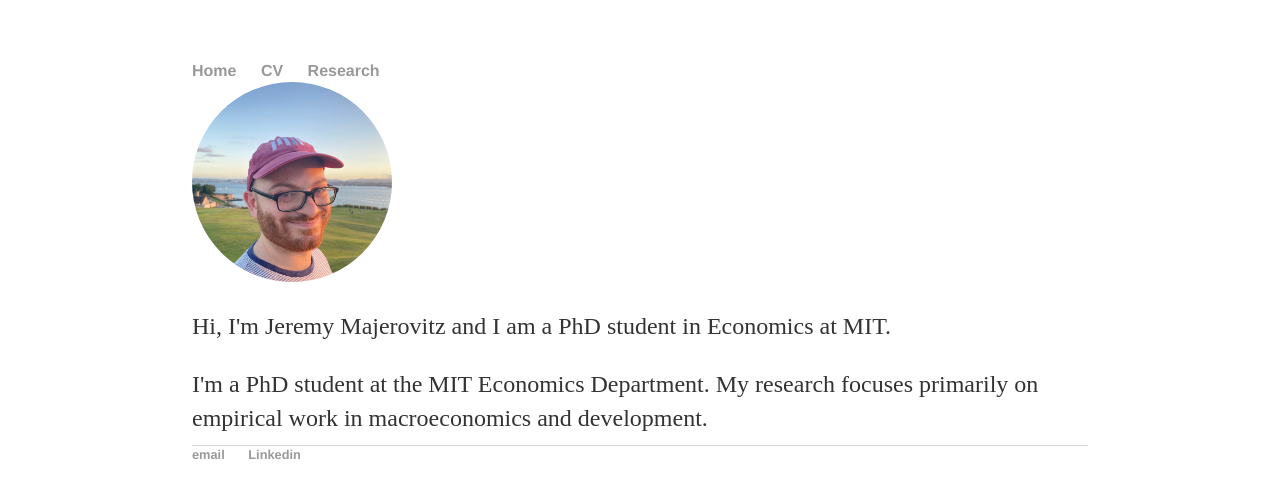
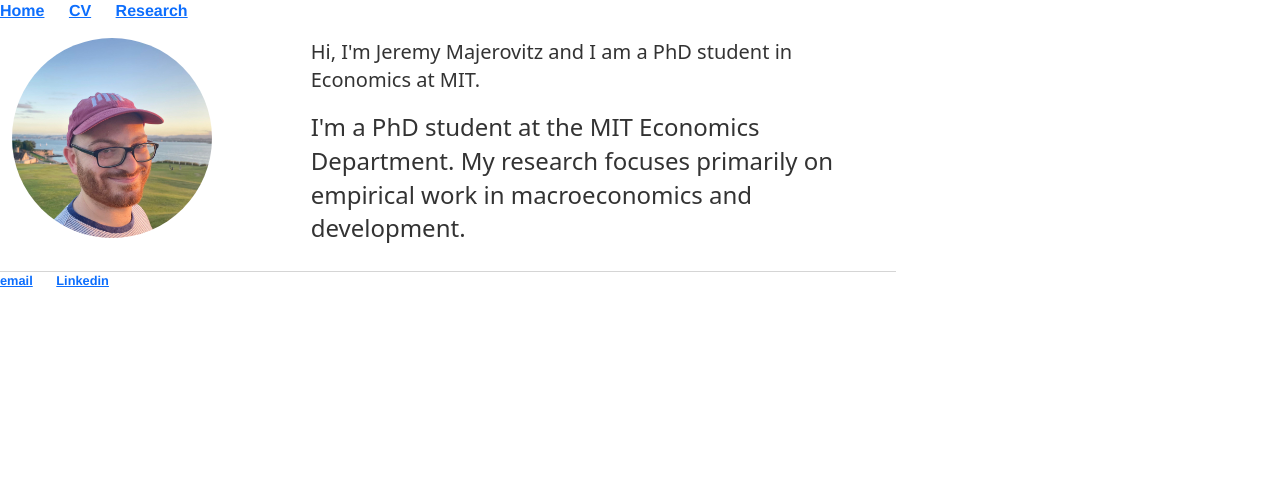
Before and after one commit to jmajic/jmajic.github.io, a Jekyll site: the page built from index.html, in a window 1280 px wide. Shown: the top 498 px of the page. Built offline with Jekyll 4.4.1, drawn with Linux system fonts in a browser that asks for light colours.

Commit message:
Add in bootstrap.css

```diff
--- a/_layouts/default.html
+++ b/_layouts/default.html
@@ -4,6 +4,7 @@
 			<title>{{ page.title }}</title>
 			<!-- link to main stylesheet -->
 			<link rel="stylesheet" type="text/css" href="/css/main.css">
+			<link rel="stylesheet" type="text/css" href="/css/bootstrap.css">
 		</head>
 
 		{% include google_analytics.html %}
```
